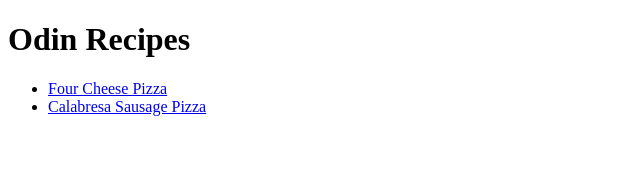
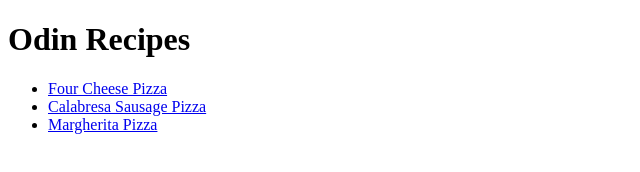
Before and after one commit to reystefan/odin-recipes, a plain HTML site: page index.html in a window 1280 px wide. Shown: the whole page, without its empty margins (0-640 px from the left). Drawn offline with Linux system fonts and the light colour scheme.

Commit message:
Link Margherita Pizza in index.html

```diff
--- a/index.html
+++ b/index.html
@@ -10,6 +10,7 @@
         <ul>
             <li><a href="./recipes/four-cheese-pizza.html">Four Cheese Pizza</a></li>
             <li><a href="./recipes/calabresa-pizza.html">Calabresa Sausage Pizza</a></li>
+            <li><a href="./recipes/margherita-pizza.html">Margherita Pizza</a></li>
         </ul>
     </body>
 
```
